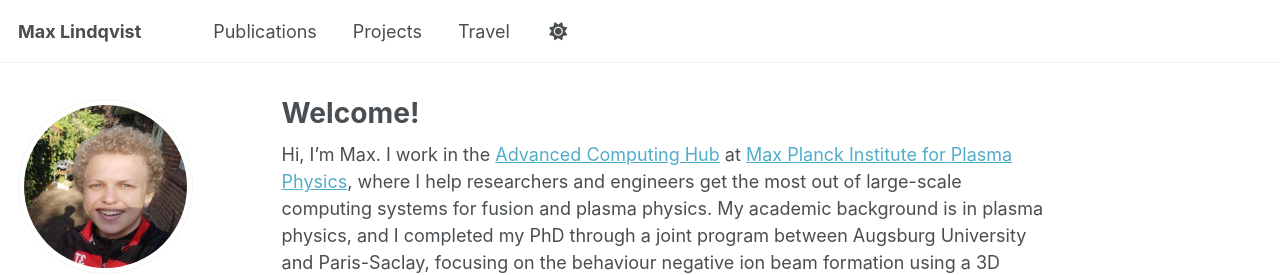
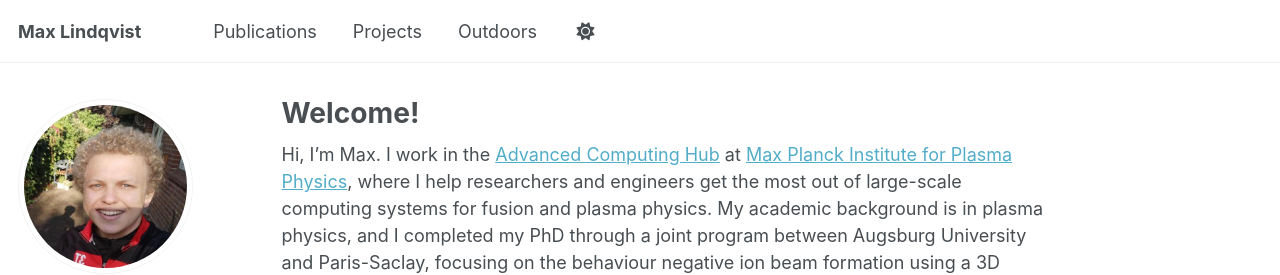
Before and after one commit to max-models/max-models.github.io, a Jekyll site: the page built from _pages/about.md, in a window 1280 px wide. Shown: the top 275 px of the page. Built offline with Jekyll 4.4.1, drawn with Linux system fonts in a browser that asks for light colours; some web fonts are replaced; a script that is not in the unit is left out.

Commit message:
Travel --> Outdoors

```diff
--- a/_data/navigation.yml
+++ b/_data/navigation.yml
@@ -20,7 +20,7 @@ main:
   - title: "Projects"
     url: /portfolio/
 
-  - title: "Travel"
+  - title: "Outdoors"
     url: /year-archive/
 
   # - title: "CV"
```
